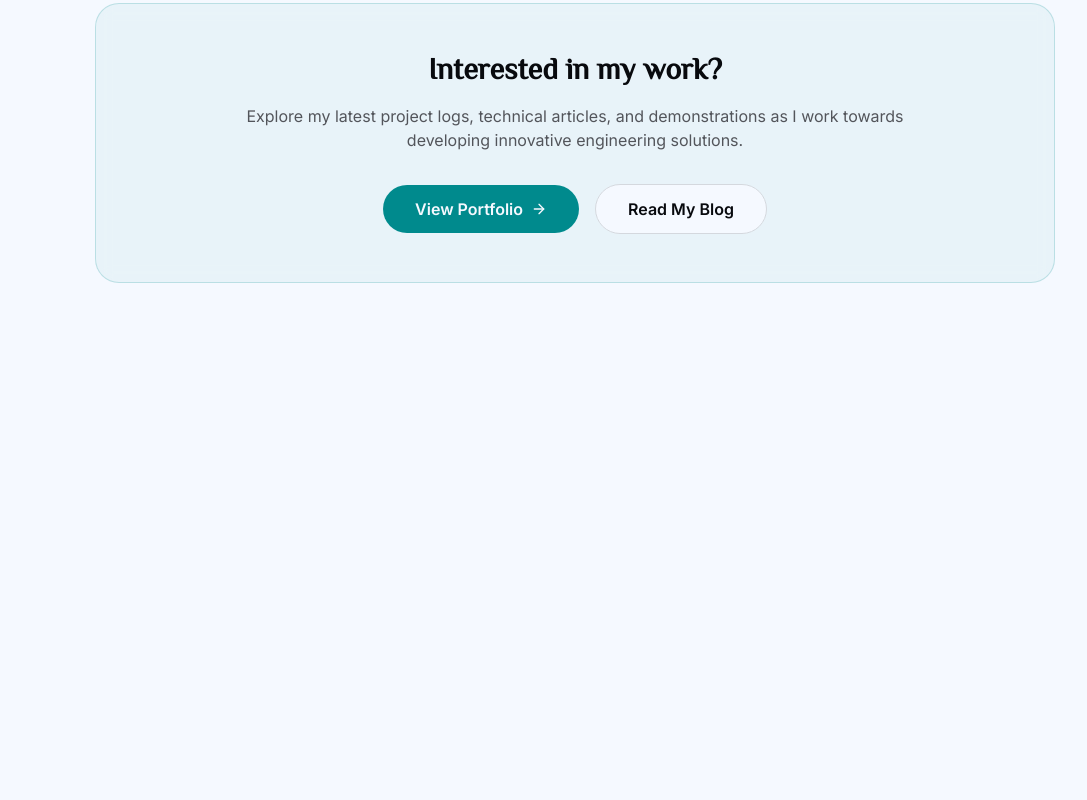
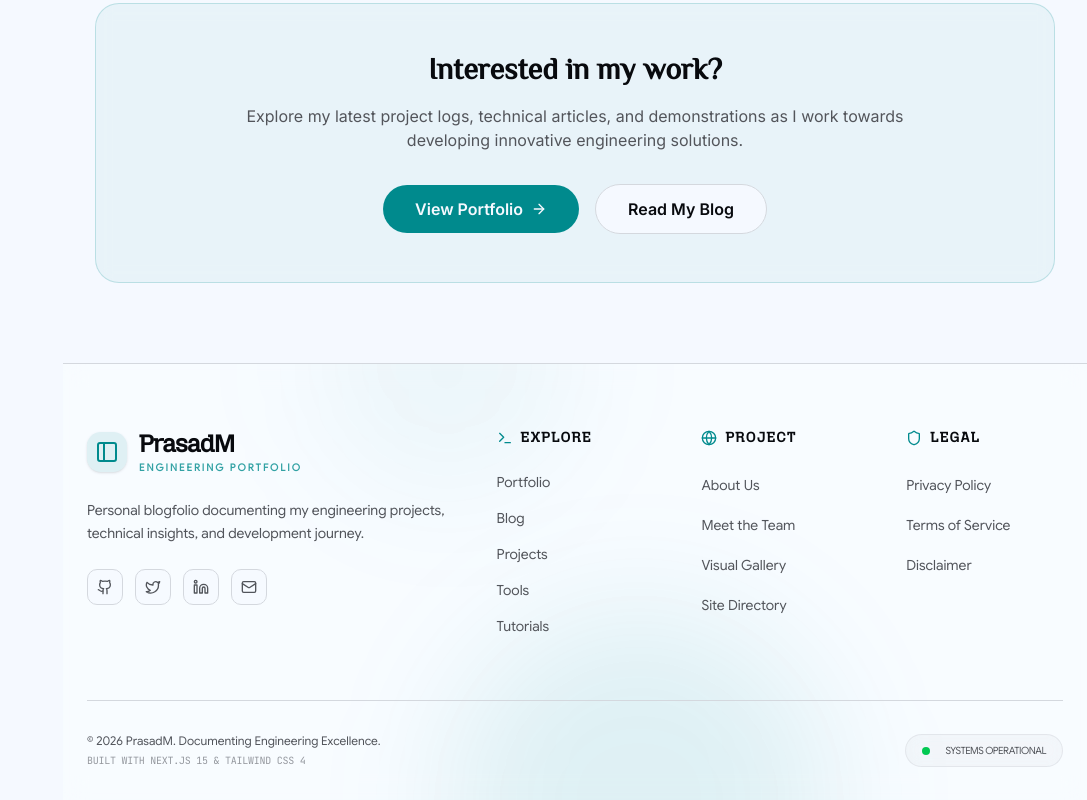
Before and after one commit to prasad-kmd/PMEngineerLK-NextJS, a Next.js app: page /about in a window 1280 px wide. Shown: the part 2297-3097 px from the top of the page, without its empty margins (193-1280 px from the left). Before the commit the page ends 2660 px from the top, so only its background shows below. Built offline with nearby package versions, Linux system fonts and the light colour scheme; no server answers.

Commit message:
feat: Add Footer component with navigation links and social media icons

```diff
--- a/app/layout.tsx
+++ b/app/layout.tsx
@@ -116,6 +116,7 @@ import { ScrollToTop } from "@/components/scroll-to-top";
 import { BookmarksProvider } from "@/hooks/use-bookmarks";
 import { CustomCursor } from "@/components/custom-cursor";
 import { CustomContextMenu } from "@/components/custom-context-menu";
+import { Footer } from "@/components/footer";
 
 export const metadata: Metadata = {
   metadataBase: new URL(siteConfig.url),
@@ -198,6 +199,7 @@ export default function RootLayout({
                 <Navigation />
                 <main className="transition-[padding] duration-300 lg:pl-[var(--sidebar-width,256px)]">
                   {children}
+                   <Footer />
                 </main>
                 <ScrollToTop />
                 <Toaster position="bottom-right" richColors />
--- /dev/null
+++ b/components/footer.tsx
@@ -0,0 +1,144 @@
+"use client"
+
+import Link from "next/link"
+import { PanelLeft, Github, Twitter, Linkedin, Mail, ArrowUpRight, Globe, Shield, Terminal } from "lucide-react"
+import { siteConfig } from "@/lib/config"
+
+export function Footer() {
+  const currentYear = new Date().getFullYear()
+
+  return (
+    <footer className="relative border-t border-border bg-card/30 backdrop-blur-md overflow-hidden">
+      {/* Decorative background elements */}
+      <div className="absolute top-0 left-1/4 w-64 h-64 bg-primary/5 rounded-full blur-3xl -translate-y-1/2 pointer-events-none" />
+      <div className="absolute bottom-0 right-1/4 w-96 h-96 bg-primary/10 rounded-full blur-3xl translate-y-1/2 pointer-events-none" />
+
+      <div className="relative mx-auto max-w-7xl px-6 pt-16 pb-8">
+        <div className="grid grid-cols-1 gap-12 md:grid-cols-4 lg:grid-cols-5">
+          {/* Logo and Brand Identity */}
+          <div className="md:col-span-2 lg:col-span-2">
+            <Link href="/" className="group flex items-center gap-3 mb-6">
+              <div className="flex h-10 w-10 items-center justify-center rounded-xl bg-primary/10 text-primary transition-all group-hover:bg-primary group-hover:text-primary-foreground shadow-sm">
+                <PanelLeft className="h-6 w-6" />
+              </div>
+              <div>
+                <span className="text-2xl font-bold mozilla-headline tracking-tight">PrasadM</span>
+                <p className="text-[10px] uppercase tracking-[0.2em] text-primary/80 font-bold google-sans">Engineering Portfolio</p>
+              </div>
+            </Link>
+            <p className="text-sm text-muted-foreground google-sans leading-relaxed max-w-sm mb-6">
+              {siteConfig.description}
+            </p>
+            <div className="flex gap-3">
+              {[
+                { icon: Github, href: "https://github.com", label: "GitHub" },
+                { icon: Twitter, href: "https://twitter.com", label: "Twitter" },
+                { icon: Linkedin, href: "https://linkedin.com", label: "LinkedIn" },
+                { icon: Mail, href: "/contact", label: "Contact" },
+              ].map((social) => (
+                <Link
+                  key={social.label}
+                  href={social.href}
+                  aria-label={social.label}
+                  className="flex h-9 w-9 items-center justify-center rounded-lg border border-border bg-background/50 text-muted-foreground transition-all hover:border-primary/50 hover:bg-primary/10 hover:text-primary"
+                >
+                  <social.icon className="h-4 w-4" />
+                </Link>
+              ))}
+            </div>
+          </div>
+
+          {/* Navigation Links */}
+          <div>
+            <h3 className="text-sm font-bold mb-6 mozilla-headline uppercase tracking-widest flex items-center gap-2">
+              <Terminal className="h-4 w-4 text-primary" /> Explore
+            </h3>
+            <ul className="space-y-4">
+              {[
+                { name: "Portfolio", href: "/portfolio" },
+                { name: "Blog", href: "/blog" },
+                { name: "Projects", href: "/projects" },
+                { name: "Tools", href: "/tools" },
+                { name: "Tutorials", href: "/tutorials" },
+              ].map((link) => (
+                <li key={link.name}>
+                  <Link
+                    href={link.href}
+                    className="group flex items-center text-sm text-muted-foreground hover:text-primary transition-colors google-sans"
+                  >
+                    {link.name}
+                    <ArrowUpRight className="h-3 w-3 ml-1 opacity-0 -translate-y-1 transition-all group-hover:opacity-100 group-hover:translate-y-0" />
+                  </Link>
+                </li>
+              ))}
+            </ul>
+          </div>
+
+          {/* Project Context */}
+          <div>
+            <h3 className="text-sm font-bold mb-6 mozilla-headline uppercase tracking-widest flex items-center gap-2">
+              <Globe className="h-4 w-4 text-primary" /> Project
+            </h3>
+            <ul className="space-y-4">
+              {[
+                { name: "About Us", href: "/about" },
+                { name: "Meet the Team", href: "/team" },
+                { name: "Visual Gallery", href: "/gallery" },
+                { name: "Site Directory", href: "/pages" },
+              ].map((link) => (
+                <li key={link.name}>
+                  <Link
+                    href={link.href}
+                    className="text-sm text-muted-foreground hover:text-primary transition-colors google-sans"
+                  >
+                    {link.name}
+                  </Link>
+                </li>
+              ))}
+            </ul>
+          </div>
+
+          {/* Legal and Technical */}
+          <div>
+            <h3 className="text-sm font-bold mb-6 mozilla-headline uppercase tracking-widest flex items-center gap-2">
+              <Shield className="h-4 w-4 text-primary" /> Legal
+            </h3>
+            <ul className="space-y-4">
+              {[
+                { name: "Privacy Policy", href: "/privacy-policy" },
+                { name: "Terms of Service", href: "/terms-and-conditions" },
+                { name: "Disclaimer", href: "/disclaimer" },
+              ].map((link) => (
+                <li key={link.name}>
+                  <Link
+                    href={link.href}
+                    className="text-sm text-muted-foreground hover:text-primary transition-colors google-sans"
+                  >
+                    {link.name}
+                  </Link>
+                </li>
+              ))}
+            </ul>
+          </div>
+        </div>
+
+        {/* Bottom Bar */}
+        <div className="mt-16 pt-8 border-t border-border flex flex-col md:flex-row justify-between items-center gap-6">
+          <div className="flex flex-col items-center md:items-start gap-1">
+            <p className="text-xs text-muted-foreground google-sans">
+              © {currentYear} PrasadM. Documenting Engineering Excellence.
+            </p>
+            <p className="text-[10px] text-muted-foreground/60 font-mono tracking-tight uppercase">
+              Built with Next.js 15 & Tailwind CSS 4
+            </p>
+          </div>
+
+          <div className="flex items-center gap-4 px-4 py-2 rounded-full bg-muted/30 border border-border/50 backdrop-blur-sm">
+            <div className="h-2 w-2 rounded-full bg-green-500 animate-pulse" />
+            <span className="text-[10px] font-medium google-sans uppercase tracking-tighter text-muted-foreground">Systems Operational</span>
+          </div>
+        </div>
+      </div>
+    </footer>
+  )
+}
```
